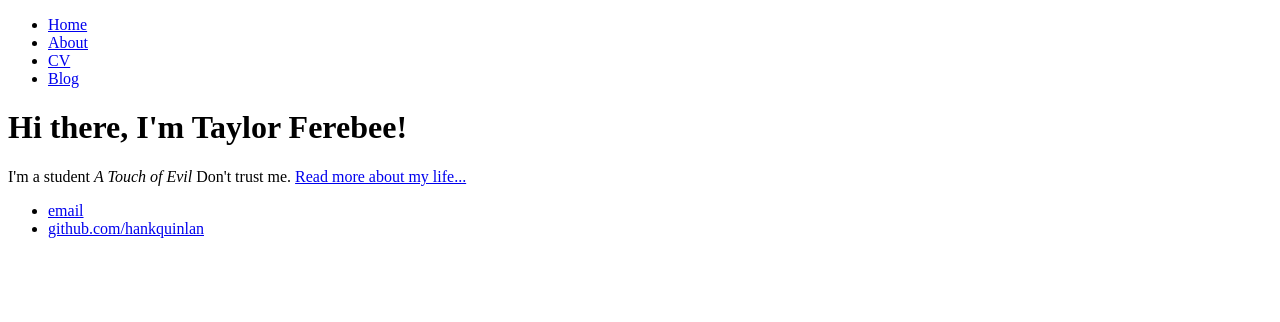
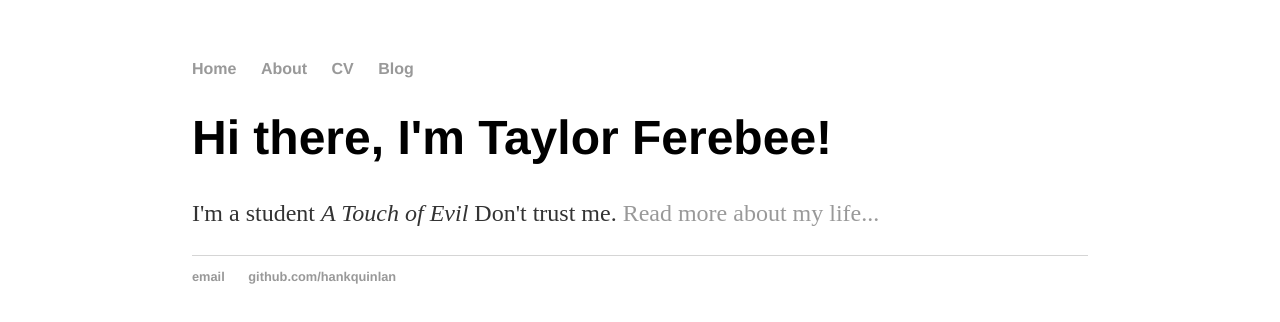
Before and after one commit to thferebee/taylorferbee.github.io, a plain HTML site: page index.html in a window 1280 px wide. Drawn offline with Linux system fonts and the light colour scheme.

Commit message:
Update index.html

```diff
--- a/index.html
+++ b/index.html
@@ -1,7 +1,8 @@
 <!DOCTYPE html>
 <html>
 	<head>
-		<title>Hank Quinlan, Horrible Cop</title>
+		<title>Taylor Ferebee</title>
+		<link rel="stylesheet" type="text/css" href="/css/main.css">
 	</head>
 	<body>
 		<nav>
```
